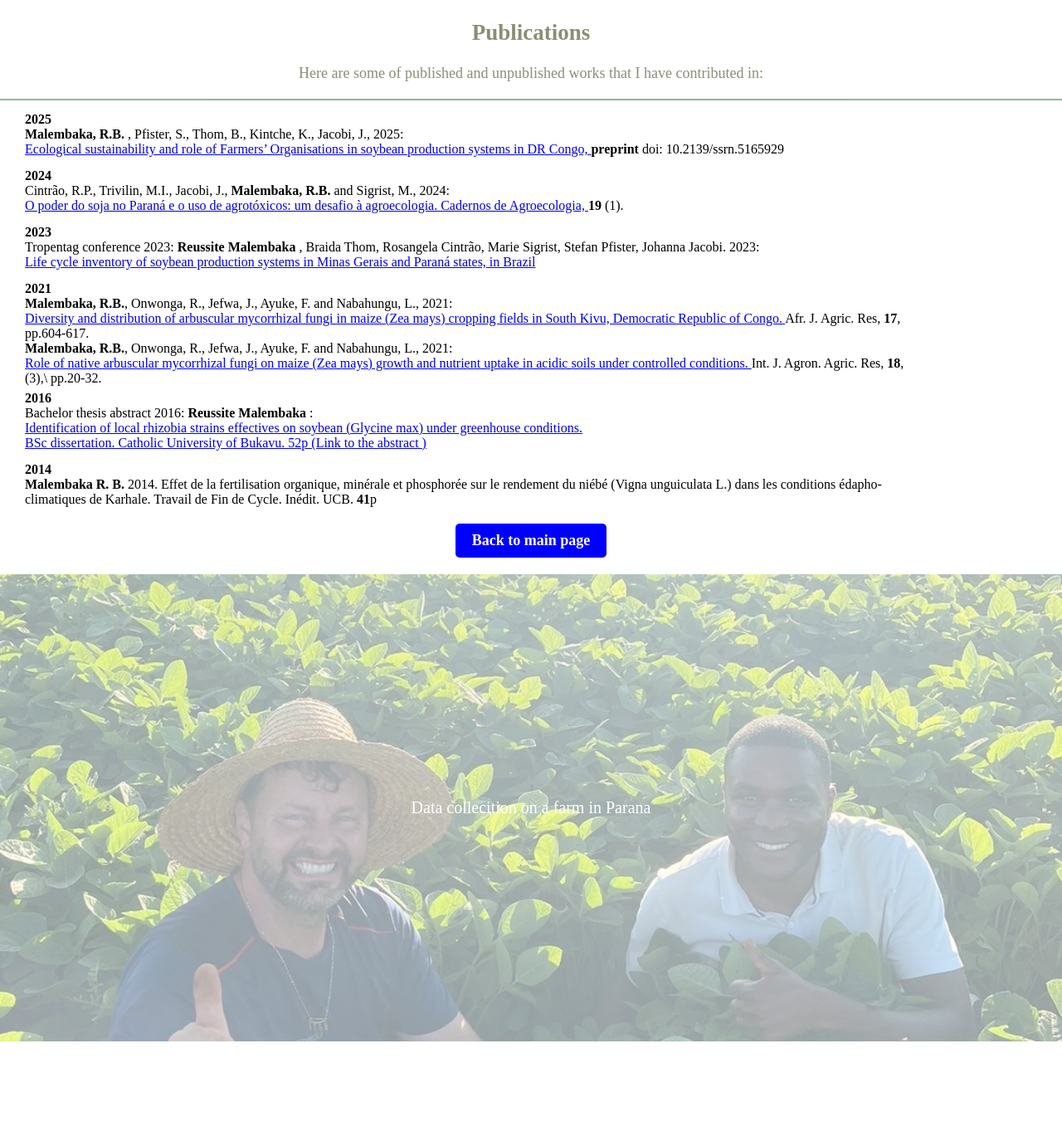
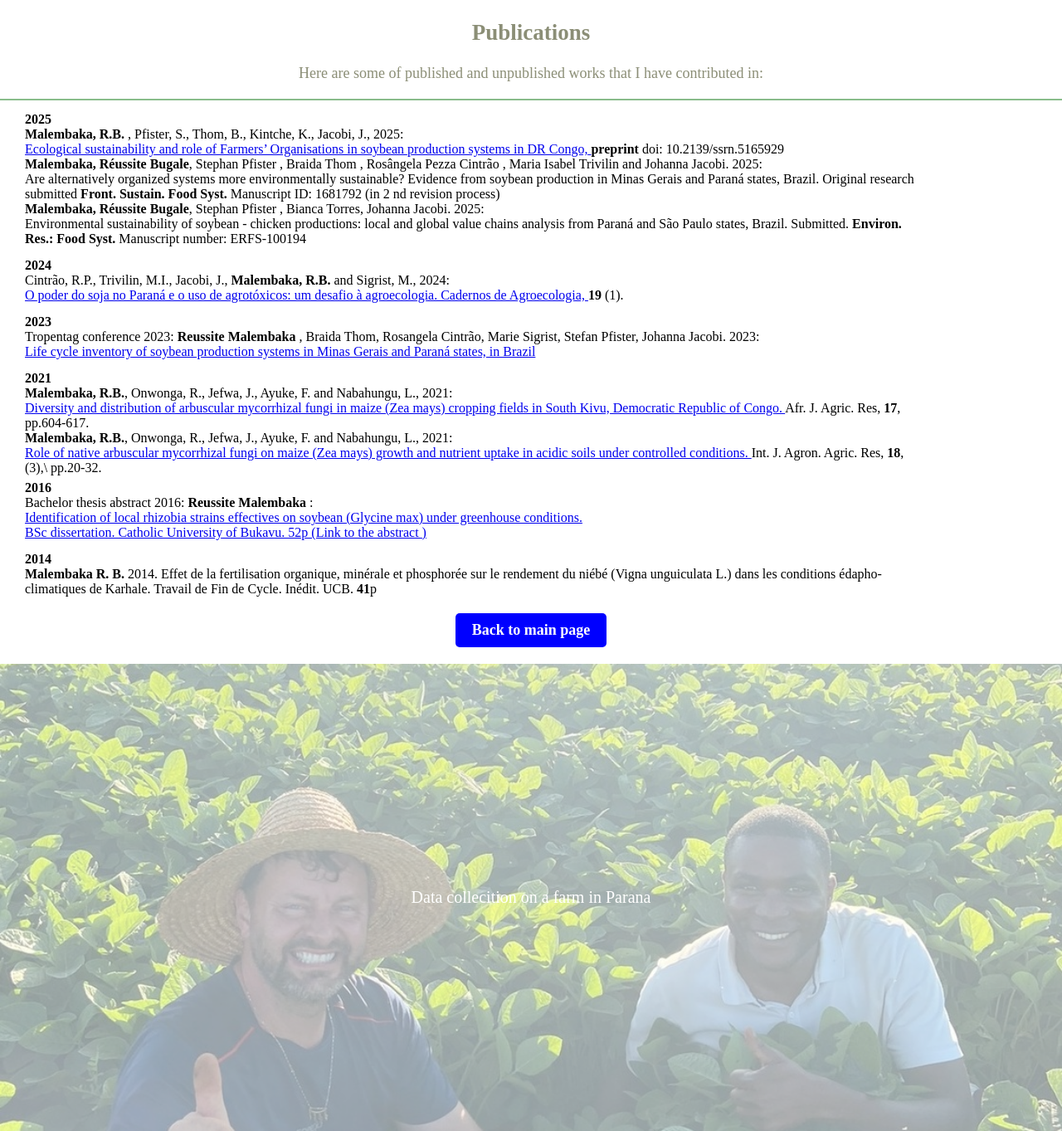
Before and after one commit to reussitemalembaka/reussitemalembaka.github.io, a Jekyll site: the page publications.html, which Jekyll copies as it is, in a window 1280 px wide. Shown: the whole page at 83% size. Built offline with Jekyll 4.4.1, drawn with Linux system fonts in a browser that asks for light colours; before the commit the page ends 1255 px from its top, so only the background shows below that.

Commit message:
Update of the cv and publication list

```diff
--- a/index.html
+++ b/index.html
@@ -48,7 +48,7 @@
               <p>Find my published works here</p>
           </div>
           <div class="box">
-              <h2><a href="cv_reussite_summary_042025.pdf" target="_blank">CV</a></h2>
+              <h2><a href="CV_Malembaka_2025.pdf" target="_blank"> CV</a></h2>
               <p>Click to view my CV</p>
         </div>
         </div>
--- a/publications.html
+++ b/publications.html
@@ -31,6 +31,26 @@
                         <p1>Ecological sustainability and role of Farmers’ Organisations in soybean production systems in DR Congo,
                         </a>
                          <strong> preprint</strong> doi: 10.2139/ssrn.5165929 </p1>
+                </div>
+            </section>
+
+            <section>
+                <div class="center_left">
+                    <strong> Malembaka, Réussite Bugale</strong>, Stephan Pfister , Braida Thom , Rosângela Pezza Cintrão , Maria Isabel Trivilin and Johanna Jacobi. 2025:<br>
+                        <p1> Are alternatively organized systems more  environmentally sustainable? Evidence from soybean production in Minas Gerais and Paraná states, Brazil.
+                             Original research submitted
+                        </a>
+                         <strong> Front. Sustain. Food Syst. </strong> Manuscript ID: 1681792 (in 2 nd revision process) </p1>
+                </div>
+            </section>
+
+            <section>
+                <div class="center_left">
+                    <strong> Malembaka, Réussite Bugale</strong>, Stephan Pfister , Bianca Torres, Johanna Jacobi. 2025:<br>
+                        <p1> Environmental sustainability of soybean - chicken productions: local and global value chains analysis
+                             from Paraná and São Paulo states, Brazil. Submitted.
+                        </a>
+                         <strong> Environ. Res.: Food Syst. </strong> Manuscript number: ERFS-100194 </p1>
                 </div>
             </section>
         </div>
```
Also changed, not shown: 3 other files.
